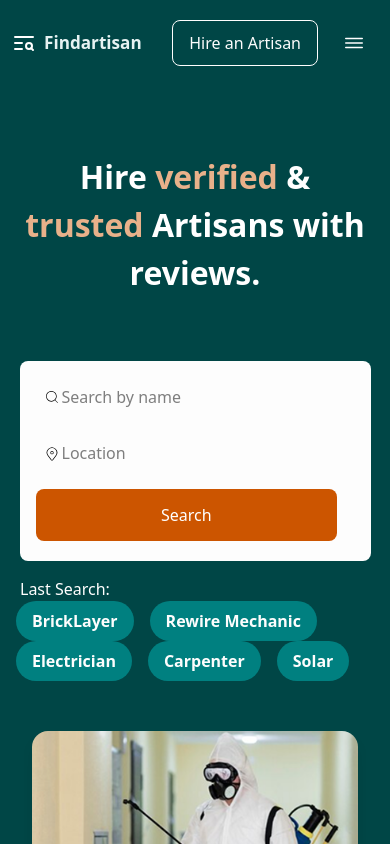
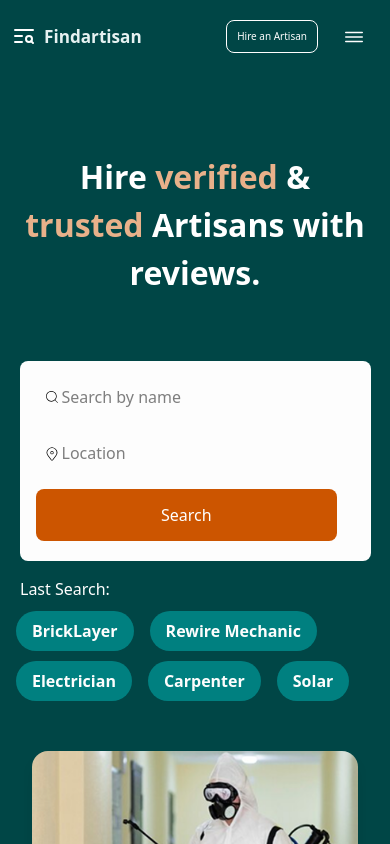
Before and after one commit to sabalearning01/FindArstisan, a React (Vite) app: page / in a window 390 px wide. Shown: the top 844 px of the page. Built offline with nearby package versions, Linux system fonts and the light colour scheme; a web font is replaced by a local one.

Commit message:
homepage responsiveness

```diff
--- a/src/Components/CardWithTab.jsx
+++ b/src/Components/CardWithTab.jsx
@@ -13,7 +13,7 @@ const CardWithTab = () => {
   return (
     <>
       {/* Tab Buttons Container */}
-      <div className="block lg:hidden bg-[#F5F5DC] w-[98%] ml-[2px] mr-[2px] min-h-[72px] rounded-xl mt-7">
+      <div className="block lg:hidden bg-[#F5F5DC] w-[90%] lg:w-[98%] ml-[12px] mr-[12px] min-h-[72px] rounded-xl mt-7">
         <div className="flex justify-center items-center gap-3 py-3">
           <button
             onClick={() => handleTabClick("artisan")}
@@ -39,7 +39,7 @@ const CardWithTab = () => {
       </div>
 
       {/* Tab Content */}
-      <div className="w-[98%] block lg:hidden mx-auto mt-4">
+      <div className="lg:w-[98%] w-[90%] block lg:hidden mx-auto mt-4">
         {activeTab === "artisan" && (
           <div className="block lg:hidden">
             <Artisan />
--- a/src/Components/Header.jsx
+++ b/src/Components/Header.jsx
@@ -69,7 +69,7 @@ const Header = () => {
           <div className="flex justify-center items-center gap-[12px]">
             {/* Mobile: Hire an Artisan */}
             <Link to="/signup">
-              <button className="font-[DM Sans] text-[16px] cursor-pointer rounded-lg text-[#FDFDFD] font-medium py-[10px] px-[16px] border-1 border-white lg:hidden">
+              <button className="font-[DM Sans] text-[10px] cursor-pointer rounded-lg text-[#FDFDFD] font-medium py-[8px] px-[10px] border-1 border-white lg:hidden">
                 Hire an Artisan
               </button>
             </Link>
--- a/src/Components/Modal.jsx
+++ b/src/Components/Modal.jsx
@@ -24,7 +24,7 @@ const Modal = ({ onClose, message, redirectText, redirectTo }) => {
         <p className="text-[12px] lg:text-[18px] text-[#36454F] mb-6">
           {message || (
             <>
-              You have successfully signed up. Click{" "}
+              You have successfully signed up. <br/> Click{" "}
               <span
                 className="text-[#CC5500] font-bold cursor-pointer underline"
                 onClick={handleRedirect}
@@ -36,21 +36,21 @@ const Modal = ({ onClose, message, redirectText, redirectTo }) => {
           )}
         </p>
 
-        <button
+        {/* <button
           onClick={handleRedirect}
           className="bg-green-600 text-white px-6 py-2 rounded hover:bg-green-700"
         >
           {redirectText || "Continue"}
-        </button>
+        </button> */}
 
-        <div>
+        {/* <div>
           <button
             onClick={onClose}
             className="mt-4 text-sm text-gray-600 hover:underline"
           >
             Close
           </button>
-        </div>
+        </div> */}
       </div>
     </div>
   );
--- a/src/Pages/Homepage.jsx
+++ b/src/Pages/Homepage.jsx
@@ -163,19 +163,19 @@ const Homepage = () => {
           <p className="font-[DM Sans] ml-[20px]  font-medium text-[16px] lg:text-[18px] text-white">
             Last Search:
           </p>
-          <button className="cursor-pointer bg-[#008080] px-[16px] py-[8px] rounded-4xl text-[#FDFDFD] font-semibold text-[16px] font-[DM Sans] ml-[16px] rounded-4xl">
+          <button className="cursor-pointer bg-[#008080] px-[16px] py-[8px] mt-2.5 rounded-4xl text-[#FDFDFD] font-semibold text-[16px] font-[DM Sans] ml-[16px] rounded-4xl">
             BrickLayer
           </button>
-          <button className="cursor-pointer bg-[#008080] px-[16px] py-[8px] rounded-4xl text-[#FDFDFD] font-semibold text-[16px] font-[DM Sans] ml-[16px] rounded-4xl">
+          <button className="cursor-pointer bg-[#008080] px-[16px] py-[8px] mt-2.5  rounded-4xl text-[#FDFDFD] font-semibold text-[16px] font-[DM Sans] ml-[16px] rounded-4xl">
             Rewire Mechanic
           </button>
-          <button className="cursor-pointer bg-[#008080] px-[16px] py-[8px] rounded-4xl text-[#FDFDFD] font-semibold text-[16px] font-[DM Sans] ml-[16px] rounded-4xl">
+          <button className="cursor-pointer bg-[#008080] px-[16px] py-[8px] mt-2.5  rounded-4xl text-[#FDFDFD] font-semibold text-[16px] font-[DM Sans] ml-[16px] rounded-4xl">
             Electrician
           </button>
-          <button className="cursor-pointer bg-[#008080] px-[16px] py-[8px] rounded-4xl text-[#FDFDFD] font-semibold text-[16px] font-[DM Sans] ml-[16px] rounded-4xl">
+          <button className="cursor-pointer bg-[#008080] px-[16px] py-[8px] mt-2.5  rounded-4xl text-[#FDFDFD] font-semibold text-[16px] font-[DM Sans] ml-[16px] rounded-4xl">
             Carpenter
           </button>
-          <button className="cursor-pointer bg-[#008080] px-[16px] py-[8px] rounded-4xl text-[#FDFDFD] font-semibold text-[16px] font-[DM Sans] ml-[16px] rounded-4xl">
+          <button className="cursor-pointer bg-[#008080] px-[16px] py-[8px] mt-2.5  rounded-4xl text-[#FDFDFD] font-semibold text-[16px] font-[DM Sans] ml-[16px] rounded-4xl">
             Solar
           </button>
         </div>
@@ -234,10 +234,10 @@ const Homepage = () => {
       </button>
 
       <div className="w-[100%] h-[872px] mt-[64px] bg-[#003636]">
-        <h3 className="   text-center font-bold lg:font-semibold text-[#FDFDFD] font-[DM Sans] text-[32px] lg:text-[44px] pt-[104px]">
+        <h3 className="   text-center font-bold lg:font-semibold text-[#FDFDFD] font-[DM Sans]  text-[28px]  lg:text-[44px] pt-[104px]">
           What Our Customers Say
         </h3>
-        <h5 className=" text-center mt-[16px] text-[#EFCAB0] text-[16px] font-semibold lg:text-[20px] lg:font-medium font-[DM Sans]">
+        <h5 className=" text-center mt-[16px] text-[#EFCAB0] text-[16px] pl-[20px] pr-[20px] font-semibold  lg:text-[20px] lg:font-medium font-[DM Sans]">
           Real stories from people who’ve hired top artisans through us
         </h5>
 
@@ -274,8 +274,8 @@ const Homepage = () => {
       </div>
 
       <div className="flex lg:flex-row  flex-col-reverse lg:justify-between  items-center  lg:mx-[100px] lg:my-[100px]">
-        <div c lassName="mx-[20px] my-[20px]">
-          <h2 className=" font-[DM Sans] font-bold text-[36px] lg:text-[52px]">
+        <div className="mx-[20px] my-[20px]">
+          <h2 className=" font-[DM Sans] font-bold text-[30px] lg:text-[52px]">
             Looking to boost your earnings?
             <span className="text-[#008080]">
               Join our team of skilled artisans
```
